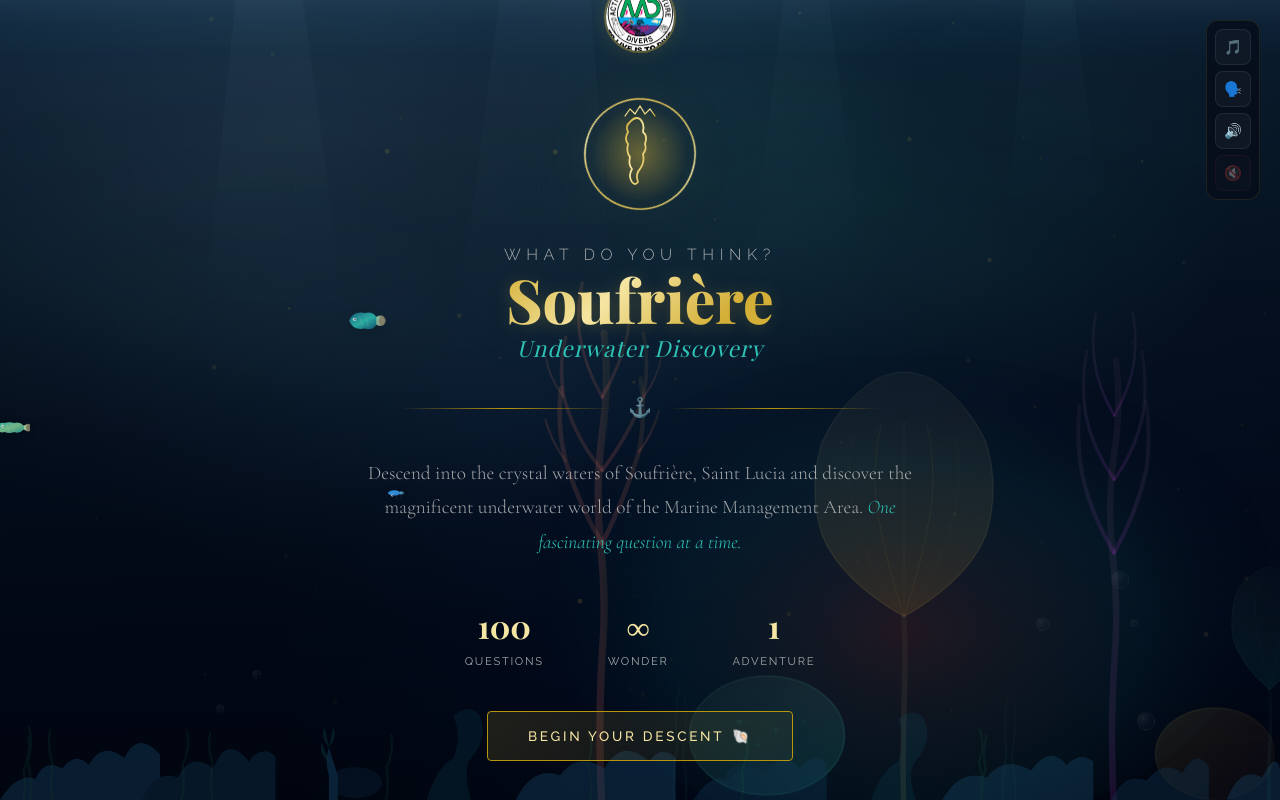
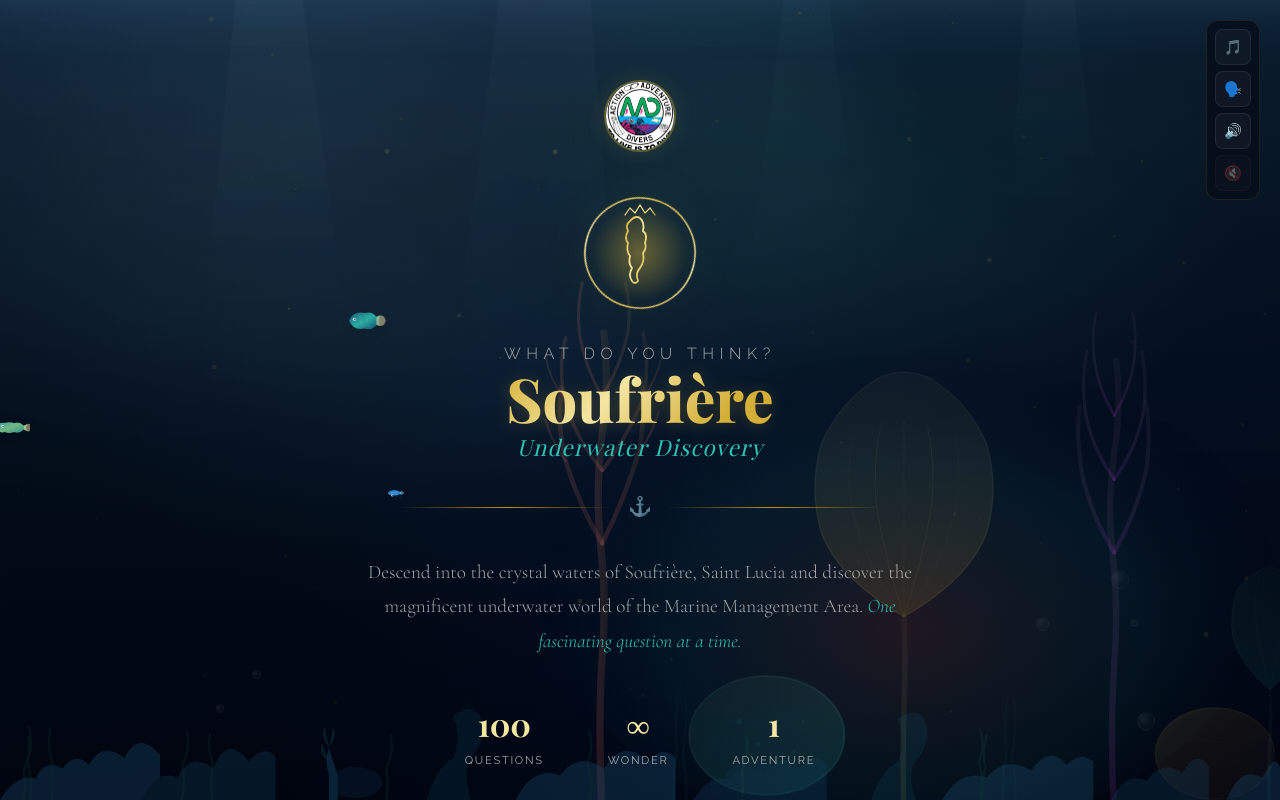
Before and after one commit to 1844P/aadivers-site, a website: page game/index.html in a window 1280 px wide. Drawn offline with nearby package versions, Linux system fonts and the light colour scheme; a web font is replaced by a local one.

Commit message:
Fix welcome screen layout — logo and emblem no longer clipped on overflow

```diff
--- a/game/css/styles.css
+++ b/game/css/styles.css
@@ -209,14 +209,14 @@ body {
 
 .screen {
   position: fixed; inset: 0; z-index: 10;
-  display: flex; align-items: center; justify-content: center;
+  display: flex; justify-content: center;
   opacity: 0; visibility: hidden;
   transition: opacity 0.8s var(--ease-out-expo), visibility 0.8s;
   overflow-y: auto; padding: var(--space-xl);
 }
 .screen.active { opacity: 1; visibility: visible; }
 .screen-content {
-  position: relative; z-index: 2; width: 100%; max-width: 800px; margin: 0 auto;
+  position: relative; z-index: 2; width: 100%; max-width: 800px; margin: auto 0;
 }
 
 .welcome-content {
```
